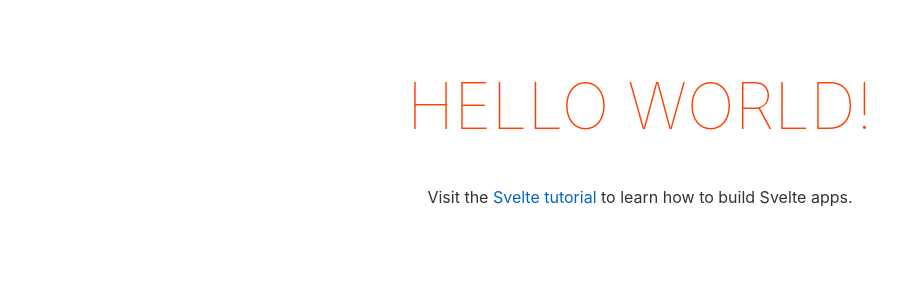
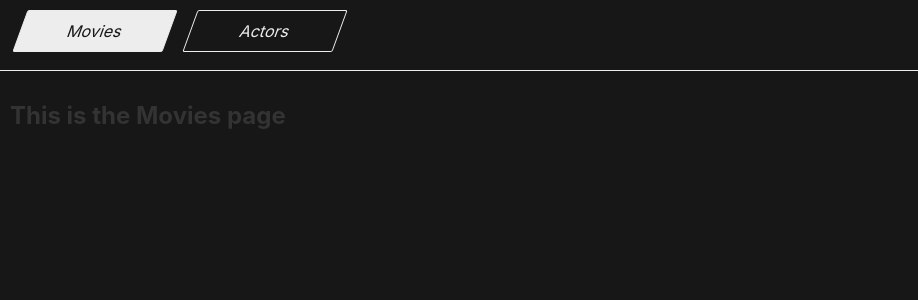
Before and after one commit to iordancatalin/svelte-graphql-demo, a Svelte app in the folder client/: page / in a window 1280 px wide. Shown: the top 300 px of the page, without its empty margins (0-918 px from the left). Built offline with nearby package versions, Linux system fonts and the light colour scheme.

Commit message:
feat(client): create main pages

```diff
--- a/client/src/App.svelte
+++ b/client/src/App.svelte
@@ -1,30 +1,99 @@
 <script lang="ts">
-	export let name: string;
+	import ActorsPage from "./pages/ActorsPage.svelte";
+	import MoviesPage from "./pages/MoviesPage.svelte";
+
+	let selectedTab: "Movies" | "Actors" = "Movies";
 </script>
 
-<main>
-	<h1>Hello {name}!</h1>
-	<p>Visit the <a href="https://svelte.dev/tutorial">Svelte tutorial</a> to learn how to build Svelte apps.</p>
-</main>
+<section>
+	<header>
+		<button
+			on:click={() => (selectedTab = "Movies")}
+			class:selected={selectedTab === "Movies"}
+			class="tab-item"
+			type="button">Movies</button
+		>
+		<button
+			on:click={() => (selectedTab = "Actors")}
+			class:selected={selectedTab === "Actors"}
+			class="tab-item"
+			type="button">Actors</button
+		>
+	</header>
+
+	<main>
+		{#if selectedTab === "Movies"}
+			<MoviesPage />
+		{/if}
+
+		{#if selectedTab === "Actors"}
+			<ActorsPage />
+		{/if}
+	</main>
+</section>
+
+<svelte:head>
+	<style>
+		:root {
+			--background-color: #171717;
+			--color-secondary: #ededed;
+			--color-white: #ffffff;
+		}
+	</style>
+</svelte:head>
 
 <style>
-	main {
-		text-align: center;
-		padding: 1em;
-		max-width: 240px;
-		margin: 0 auto;
+	:global(*) {
+		box-sizing: border-box;
 	}
 
-	h1 {
-		color: #ff3e00;
-		text-transform: uppercase;
-		font-size: 4em;
-		font-weight: 100;
+	:global(body) {
+		padding: 0;
+		min-height: 100vh;
+		background-color: var(--background-color);
 	}
 
-	@media (min-width: 640px) {
-		main {
-			max-width: none;
-		}
+	section {
+		display: flex;
+		flex-direction: column;
+
+		height: 100%;
+		overflow: hidden;
+	}
+
+	header {
+		display: flex;
+		gap: 20px;
+		padding: 10px 20px;
+		border-bottom: 1px solid var(--color-secondary);
+	}
+
+	main {
+		display: flex;
+		flex: 1;
+
+		overflow: auto;
+		padding: 10px;
+	}
+
+	.tab-item {
+		min-width: 150px;
+		padding: 10px;
+		transform: skewX(-20deg);
+		color: var(--color-secondary);
+		background-color: transparent;
+		border: 1px solid var(--color-secondary);
+		transition: backgorund-color 0.5s, color 0.5s;
+	}
+
+	.tab-item:hover {
+		cursor: pointer;
+		color: var(--background-color);
+		background-color: var(--color-secondary);
+	}
+
+	.tab-item.selected {
+		color: var(--background-color);
+		background-color: var(--color-secondary);
 	}
 </style>
--- /dev/null
+++ b/client/src/pages/ActorsPage.svelte
@@ -0,0 +1,4 @@
+<script lang="ts">
+</script>
+
+<h1>This is the Actors page</h1>
--- /dev/null
+++ b/client/src/pages/MoviesPage.svelte
@@ -0,0 +1,10 @@
+<script lang="ts">
+</script>
+
+<h1>This is the Movies page</h1>
+
+<style>
+    h1 {
+        height: 2000px;
+    }
+</style>
```
